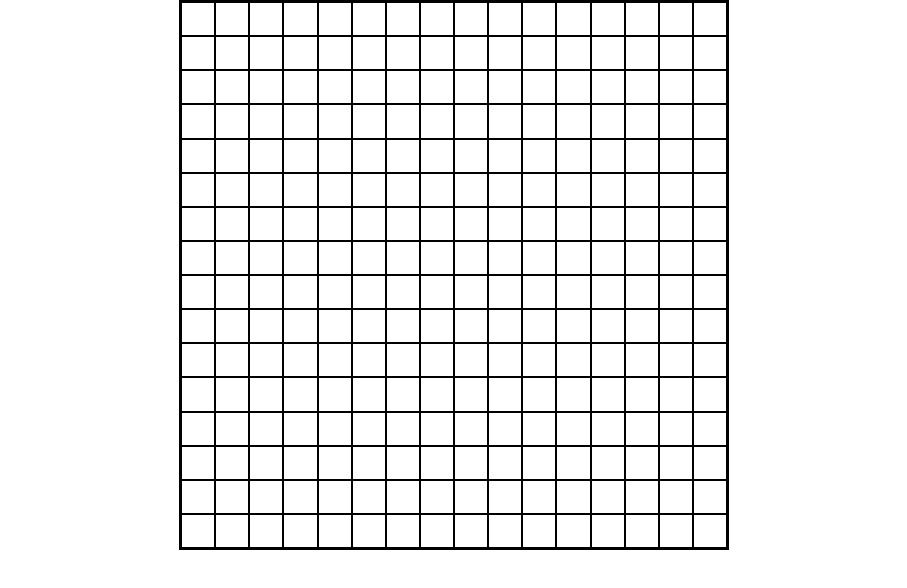
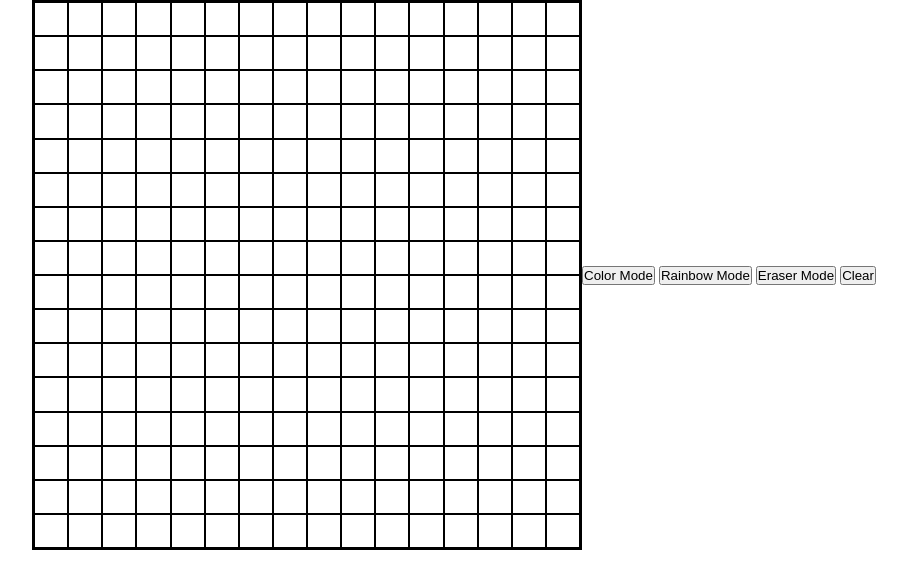
Before and after one commit to alejandroreilly/etch-a-sketch, a plain HTML site: page index.html in a window 1280 px wide. Shown: the whole page, without its empty margins (186-1093 px from the left). Drawn offline with Linux system fonts and the light colour scheme.

Commit message:
Create the buttons in HTML for future use
Create the skeleton of the buttons in HTML to setup in CSS and
JS later.

```diff
--- a/index.html
+++ b/index.html
@@ -9,7 +9,12 @@
 <body>
     <div class="all-container">
         <div class="grid-container" id="grid-container"></div>
-        <div class="button-container" id="button-container"></div>
+        <div class="button-container" id="button-container">
+            <button id="color">Color Mode</button>
+            <button id="rainbow">Rainbow Mode</button>
+            <button id="eraser">Eraser Mode</button>
+            <button id="clear">Clear</button>
+        </div>
     </div>
     <script src="./js-file.js"></script>
 </body>
```
